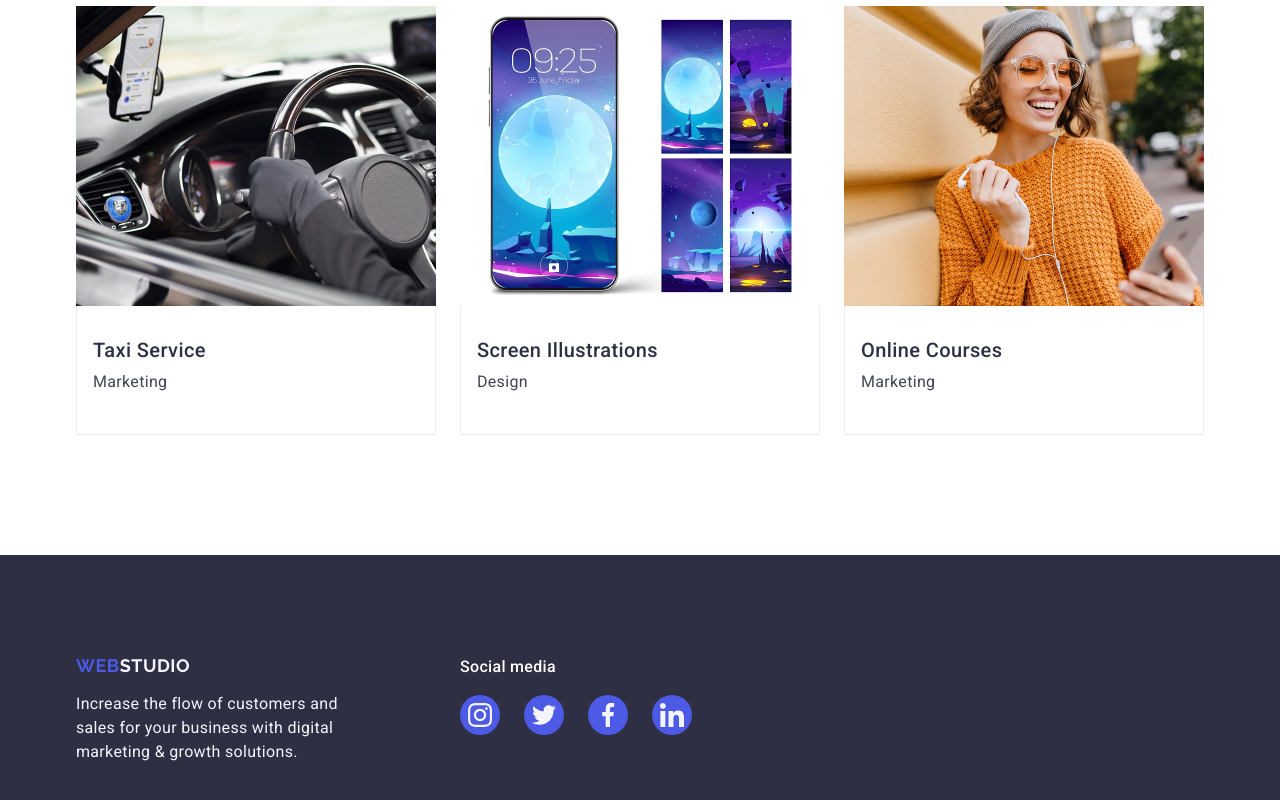
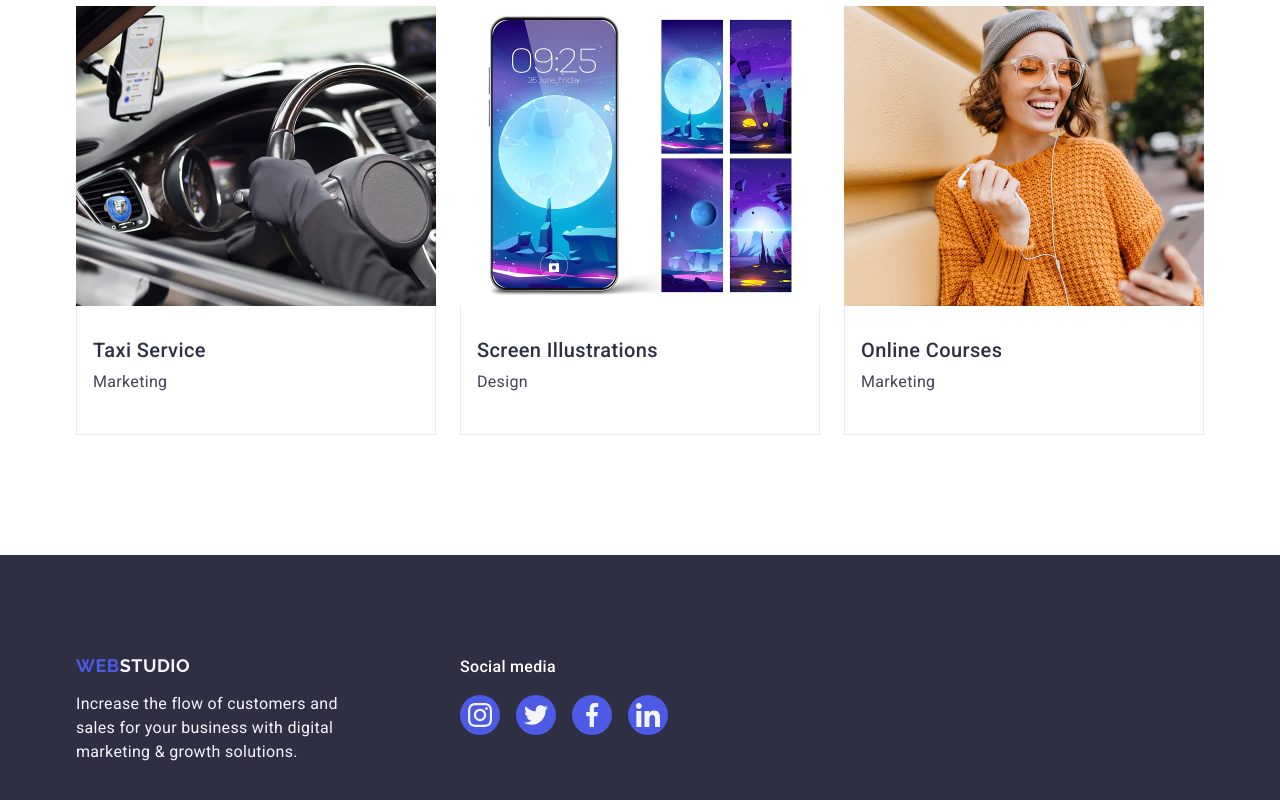
Before and after one commit to Yaremchuk-Sergey/goit-markup-hw-04, a plain HTML site: page index.html in a window 1280 px wide. Shown: the part 2620-3420 px from the top of the page. Drawn offline with nearby package versions, Linux system fonts and the light colour scheme.

Commit message:
css/styles.css

```diff
--- a/css/styles.css
+++ b/css/styles.css
@@ -481,7 +481,7 @@ a {
   align-items: baseline;
 }
 
-.footer-div-one-three {
+.svg-link-footer {
   gap: 16px;
 }
 
```
